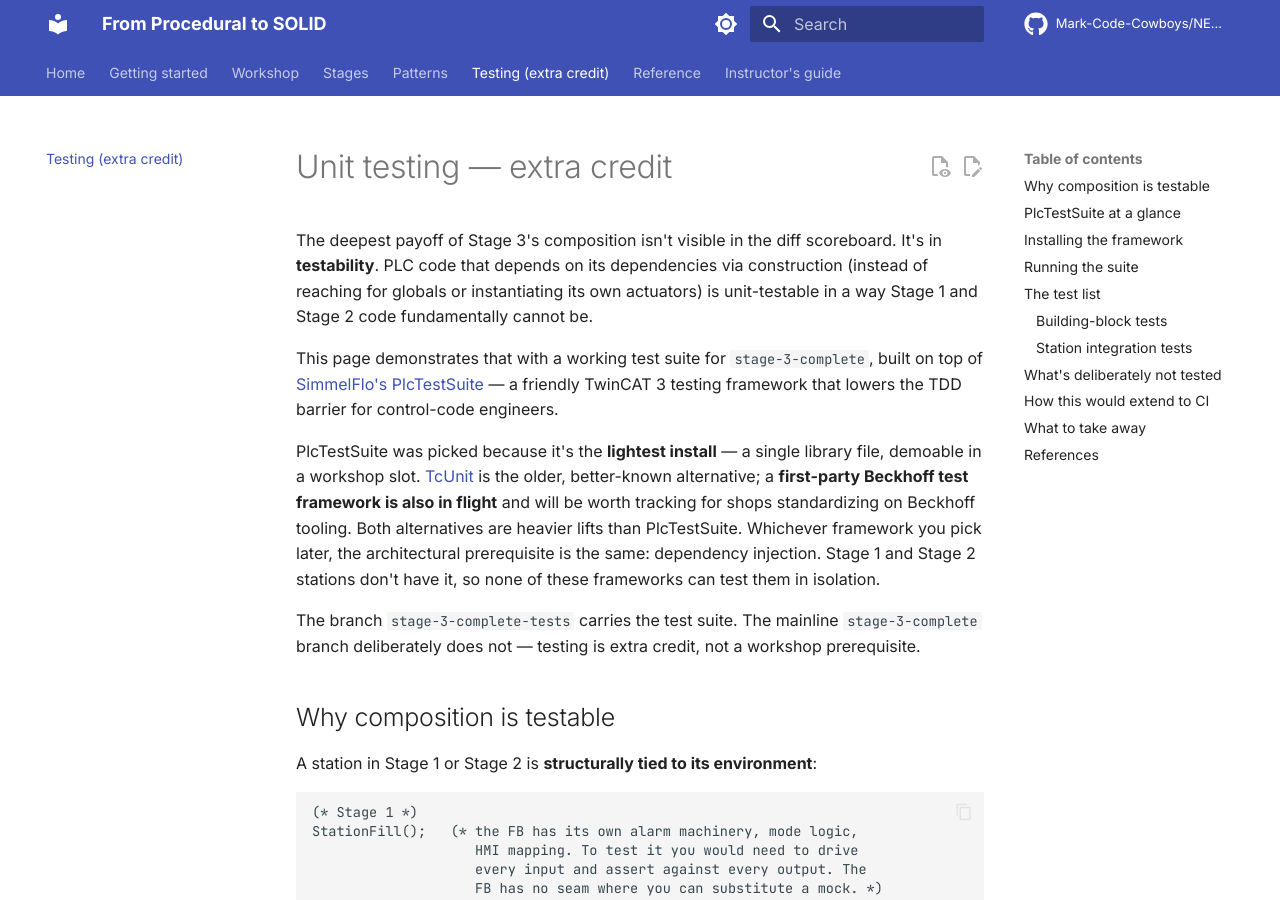
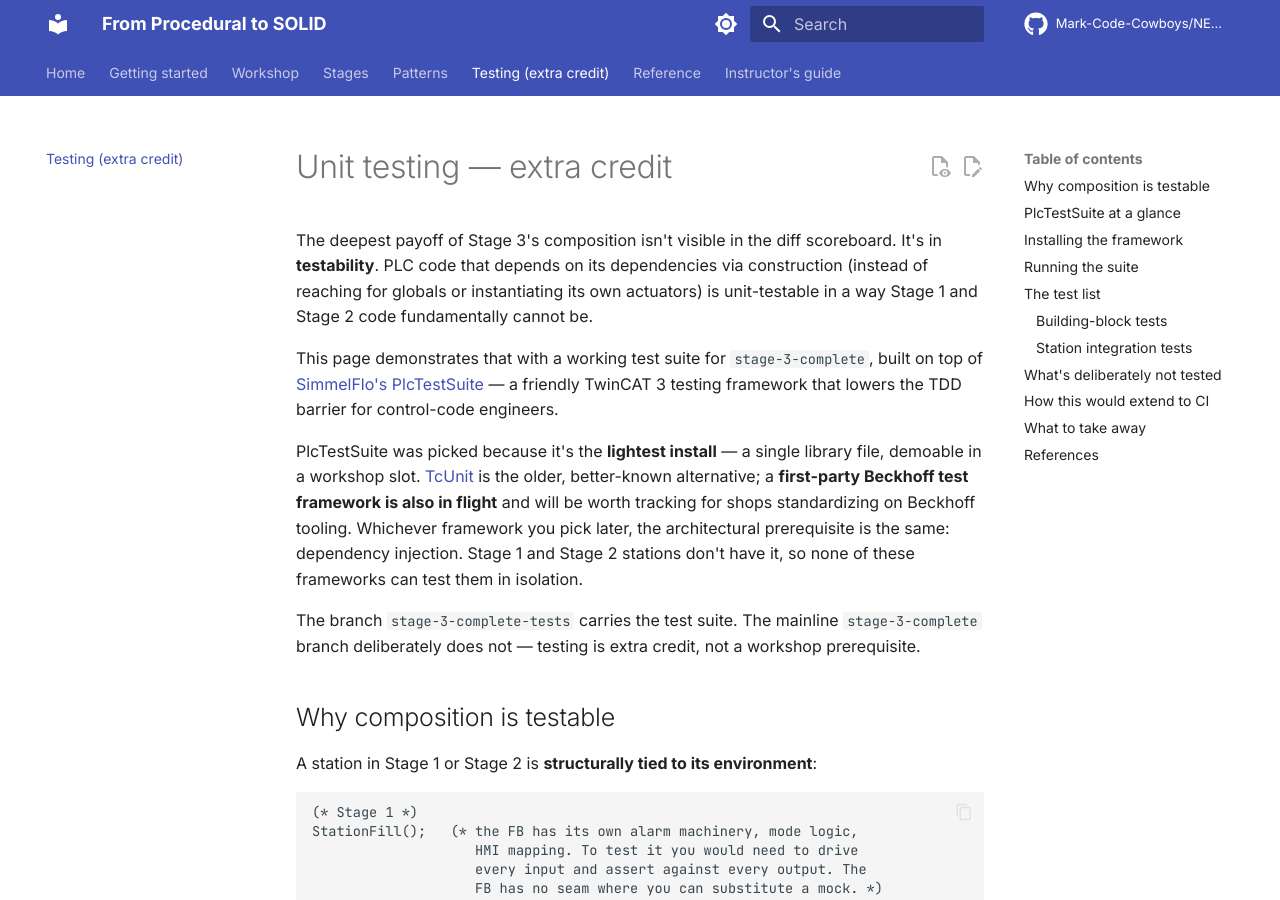
Before and after one commit to Beckhoff-USA-Community/Procedural_To_SOLID, an MkDocs documentation site: the page built from docs/testing.md, in a window 1280 px wide and 900 px high. Built offline with MkDocs 1.6.1 and Material for MkDocs 9.7.7, drawn with Linux system fonts in a browser that asks for light colours; comment, search, counter and statistics services are not loaded.

Commit message:
docs: drop Beckhoff-test-framework "heavy lift" framing; tidy MechatronicsCore residue
- testing.md: dropped "Both alternatives are heavier lifts than
  PlcTestSuite" sentence. The Beckhoff-native framework is in flight
  but we shouldn't pre-judge its install ergonomics.
- workshop/prerequisites.md: matching drop of "like TcUnit, expect a
  heavier lift than PlcTestSuite" in the bonus testing-framework list.
  Now reads simply as "worth tracking for shops standardizing on
  Beckhoff tooling."
- reference.md: dropped the residual "MechatronicsCore is not declared
  in any plcproj despite older docs suggesting it" sentence from the
  Stale-placeholder-refs admonition; MechatronicsCore is gone from
  every other doc surface now.

Mkdocs only this round — slides 72/80 still carry equivalent framing
in body/notes, addressable in a separate deck-edit pass.

Co-Authored-By: Claude Opus 4.7 (1M context) <noreply@anthropic.com>

```diff
--- a/docs/testing.md
+++ b/docs/testing.md
@@ -4,7 +4,7 @@ The deepest payoff of Stage 3's composition isn't visible in the diff scoreboard
 
 This page demonstrates that with a working test suite for `stage-3-complete`, built on top of [SimmelFlo's PlcTestSuite](https://github.com/SimmelFlo/PlcTestSuite) — a friendly TwinCAT 3 testing framework that lowers the TDD barrier for control-code engineers.
 
-PlcTestSuite was picked because it's the **lightest install** — a single library file, demoable in a workshop slot. [TcUnit](https://github.com/tcunit/TcUnit) is the older, better-known alternative; a **first-party Beckhoff test framework is also in flight** and will be worth tracking for shops standardizing on Beckhoff tooling. Both alternatives are heavier lifts than PlcTestSuite. Whichever framework you pick later, the architectural prerequisite is the same: dependency injection. Stage 1 and Stage 2 stations don't have it, so none of these frameworks can test them in isolation.
+PlcTestSuite was picked because it's the **lightest install** — a single library file, demoable in a workshop slot. [TcUnit](https://github.com/tcunit/TcUnit) is the older, better-known alternative; a **first-party Beckhoff test framework is also in flight** and will be worth tracking for shops standardizing on Beckhoff tooling. Whichever framework you pick later, the architectural prerequisite is the same: dependency injection. Stage 1 and Stage 2 stations don't have it, so none of these frameworks can test them in isolation.
 
 The branch `stage-3-complete-tests` carries the test suite. The mainline `stage-3-complete` branch deliberately does not — testing is extra credit, not a workshop prerequisite.
 
```
Also changed, not shown: docs/reference.md (+1 -1 lines), docs/workshop/prerequisites.md (+1 -1 lines).
